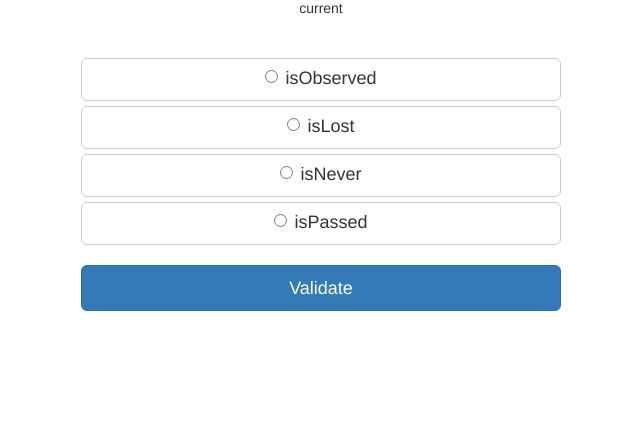
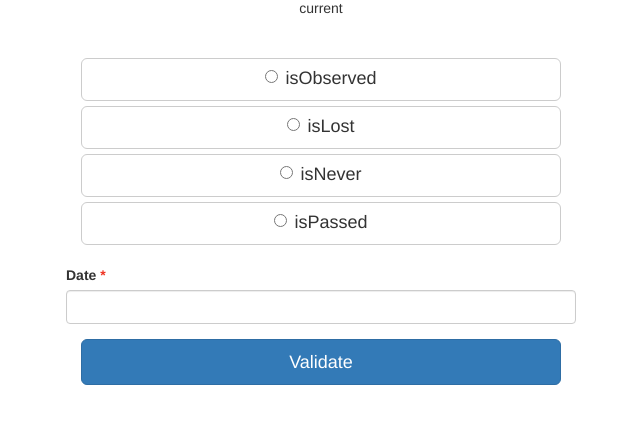
Before and after one commit to makinacorpus/phenology-backend, a Django app: template phenology/backoffice/templates/survey.html in a window 1280 px wide. Shown: the part 276-700 px from the top of the page, without its empty margins (319-959 px from the left). Run offline with Django 3.2, Linux system fonts and the light colour scheme; the template is opened without the code that fills it, so the values that code supplies are empty, except form fields; tables that the repository leaves empty hold one stand-in row (values such as "Sample post"); form fields are guessed from the names that the template uses; parts of the project's set-up code (start-up, migrations or seed data) failed here and were passed over; some libraries are stand-ins or nearby versions.

Commit message:
improve survey feature

```diff
--- a/phenology/backoffice/templates/survey.html
+++ b/phenology/backoffice/templates/survey.html
@@ -35,7 +35,9 @@
       <form method="post" class="form-horizontal" role="form">
         {% csrf_token %}
         <div class="form_group answer {% if form.errors.answer %} has-error {% endif %}">
-        {{ form.errors.answer}}
+          {% if form.errors.answer %}
+          <span class="help-block">{{ form.errors.answer.as_text }}</span>
+          {% endif %}
         <div class="btn btn-block btn-lg btn-default radio left-block">
           <label>
             <input type="radio" name="{{ form.answer.html_name }}" id="{{ form.answer.id_for_label }}" value="isObserved"
@@ -66,10 +68,20 @@
         </div>
       </div>
         <br/>
+
         {% bootstrap_field form.remark layout='inline' %}
         {% bootstrap_field form.individual %}
-        {% bootstrap_field form.date %}
+
+        <div class="form-group required {% if form.errors.date %} has-error {% endif %}">
+          {{ form.date.label_tag }}
+          <input class="form-control" id="id_date" name="date" required="required" type="text" data-value="{{ form.instance.date|date:'d/m/Y' }}" value="{{ form.instance.date }}"></input>
+          {% if form.errors.date %}
+          <span class="help-block">{{ form.errors.date.as_text }}</span>
+          {% endif %}
+        </div>
+
         {% bootstrap_field form.stage %}
+
         {% buttons %}
           <button type="submit" class="btn btn-primary btn-lg btn-block">
             {% bootstrap_icon "tree-deciduous" %} {% trans 'Validate' %}
@@ -107,8 +119,7 @@
 {% endwith %}
 <script type="text/javascript">
 $( document ).ready(function() {
-  $('#id_date').pickadate({format: 'dd/mm/yyyy', formatSubmit: 'dd/mm/yyyy', max: true})
+  $('#id_date').pickadate({format: 'dddd d mmmm yyyy', formatSubmit: 'dd/mm/yyyy', max: true, hiddenName: true})
 });
 </script>
-
 {% endblock %}
```
